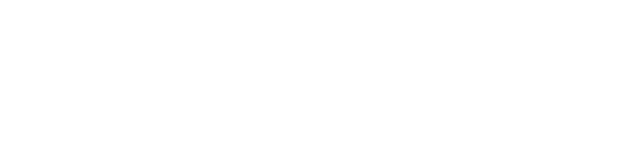
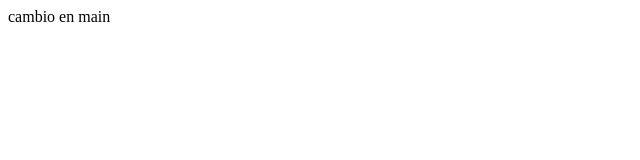
Before and after one commit to Almejiaja/Programacion_Cientifica_01_2021, a plain HTML site: page index.html in a window 1280 px wide. Shown: the whole page, without its empty margins (0-640 px from the left). Drawn offline with Linux system fonts and the light colour scheme.

Commit message:
Cambio en main

```diff
--- a/index.html
+++ b/index.html
@@ -7,6 +7,6 @@
     <title>Document</title>
 </head>
 <body>
-
+    cambio en main
 </body>
 </html>
```
